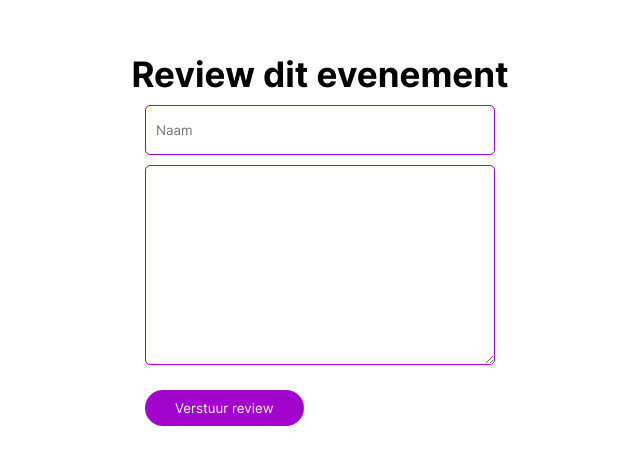
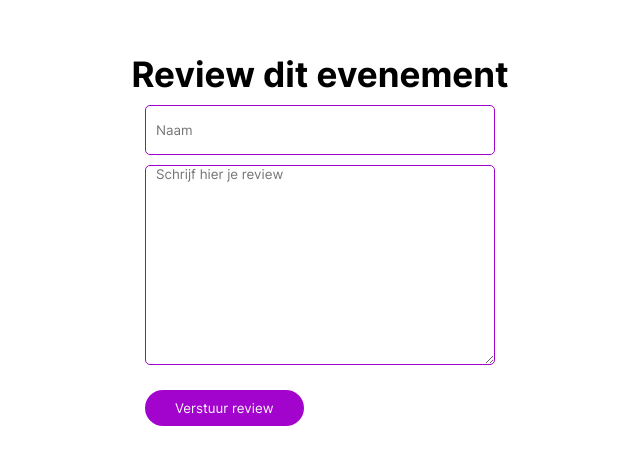
Before and after one commit to norakramer1/afstudeerproject, a React (Create React App) app: page /review in a window 1280 px wide. Shown: the part 161-626 px from the top of the page, without its empty margins (320-960 px from the left). Built offline with nearby package versions, Linux system fonts and the light colour scheme; no server answers; sample sign-in values are in the browser's storage.

Commit message:
Update Review.js

```diff
--- a/src/comps/Review.js
+++ b/src/comps/Review.js
@@ -10,6 +10,7 @@ function Review() {
         <input type="text" placeholder="Naam" required />
         <textarea
           id="review"
+          placeholder="Schrijf hier je review"
           className="Review-text"
           name="review"
           rows="4"
```
